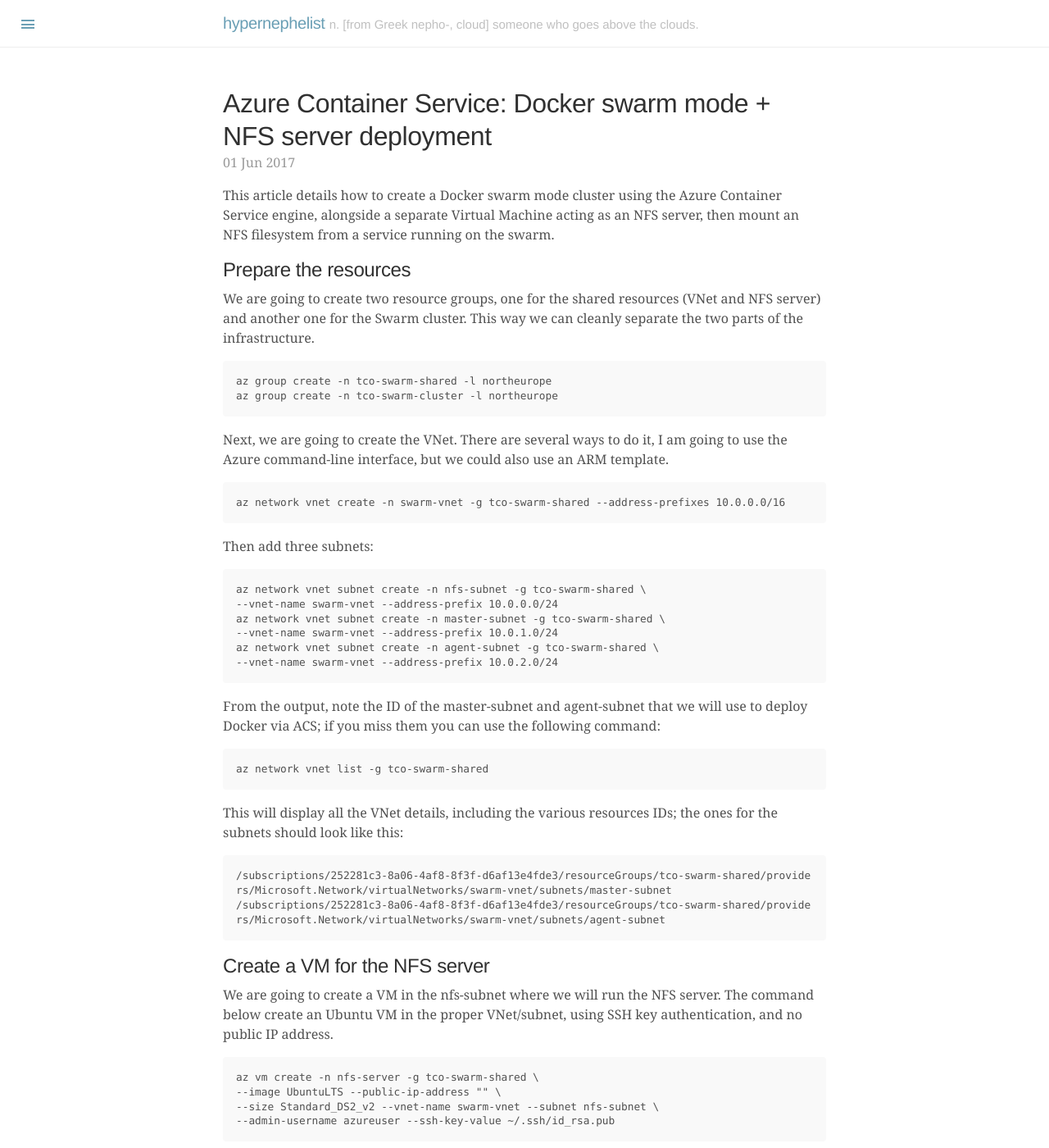
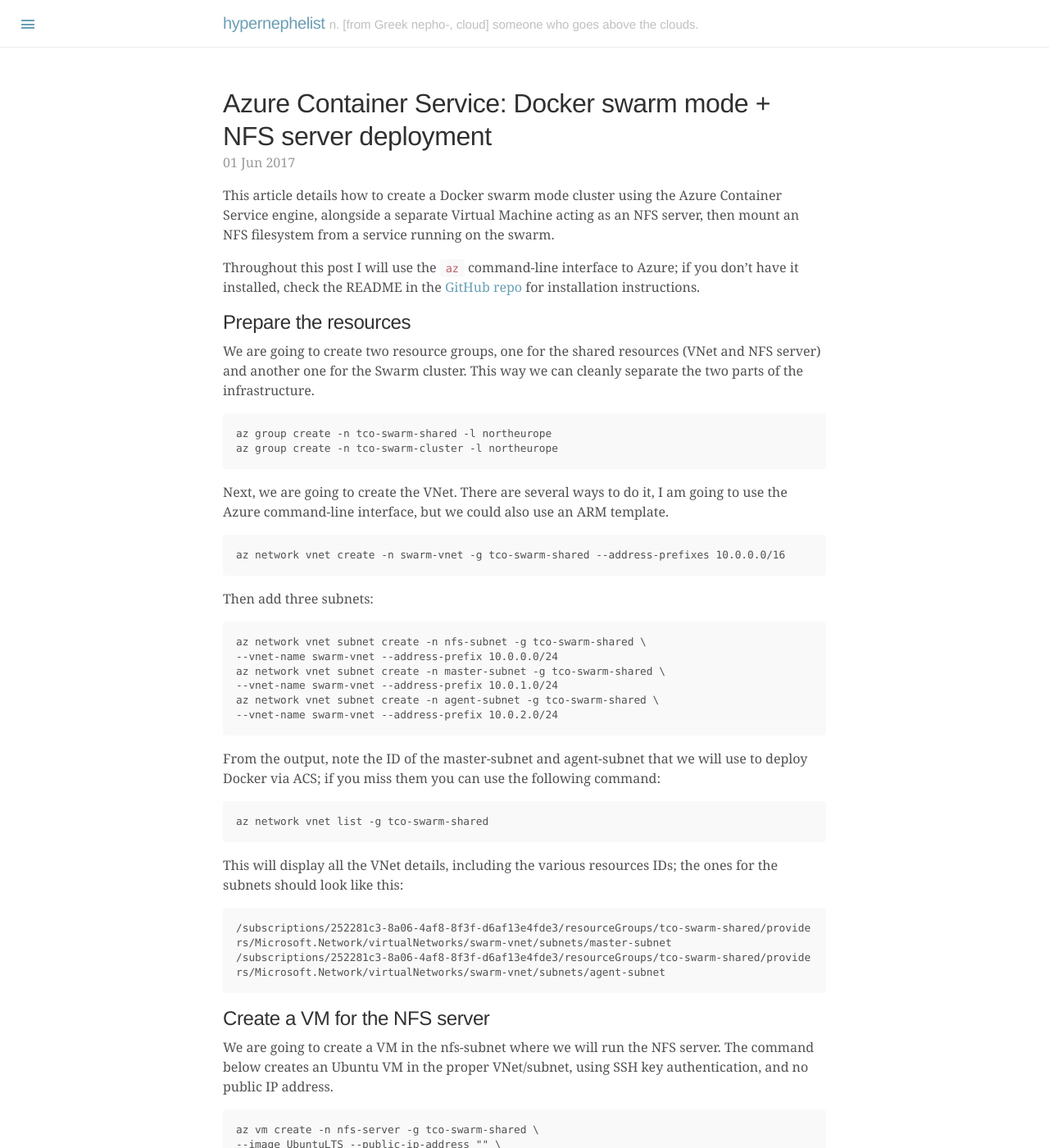
Before and after one commit to tomconte/tomconte.github.io, a Jekyll site: the page built from _posts/2017-06-01-acs-swarm-mode-plus-nfs-server-deployment.md, in a window 1280 px wide and 1400 px high. Shown: the whole window at 82% size. Built offline with Jekyll 4.4.1, drawn with Linux system fonts in a browser that asks for light colours.

Commit message:
Point to az CLI

````diff
--- a/_posts/2017-06-01-acs-swarm-mode-plus-nfs-server-deployment.md
+++ b/_posts/2017-06-01-acs-swarm-mode-plus-nfs-server-deployment.md
@@ -4,6 +4,8 @@
 ---
 
 This article details how to create a Docker swarm mode cluster using the Azure Container Service engine, alongside a separate Virtual Machine acting as an NFS server, then mount an NFS filesystem from a service running on the swarm.
+
+Throughout this post I will use the `az` command-line interface to Azure; if you don't have it installed, check the README in the [GitHub repo](https://github.com/Azure/azure-cli) for installation instructions.
 
 ## Prepare the resources
 
@@ -46,7 +48,7 @@
 
 ## Create a VM for the NFS server
 
-We are going to create a VM in the nfs-subnet where we will run the NFS server. The command below create an Ubuntu VM in the proper VNet/subnet, using SSH key authentication, and no public IP address.
+We are going to create a VM in the nfs-subnet where we will run the NFS server. The command below creates an Ubuntu VM in the proper VNet/subnet, using SSH key authentication, and no public IP address.
 
 ```
 az vm create -n nfs-server -g tco-swarm-shared \
````
